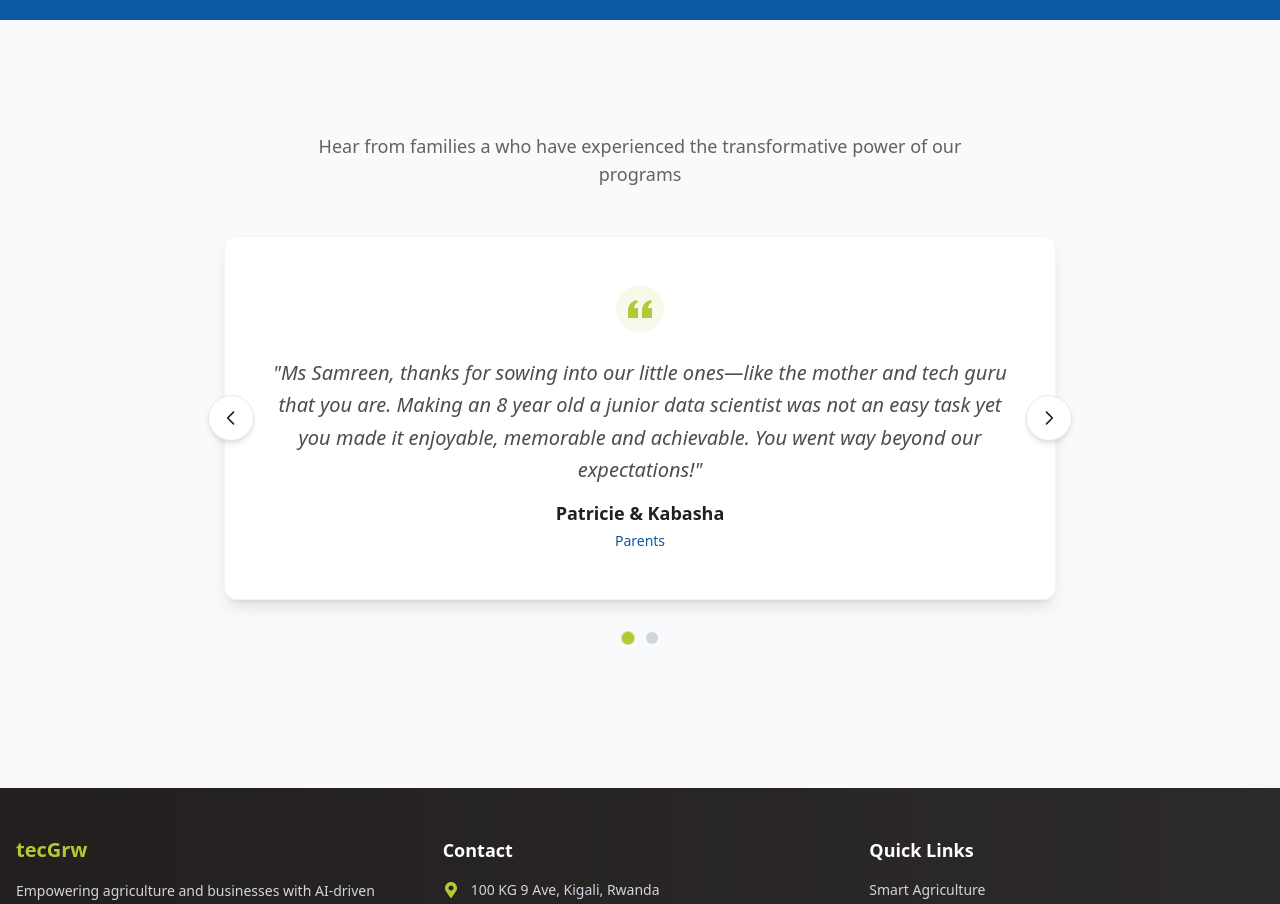
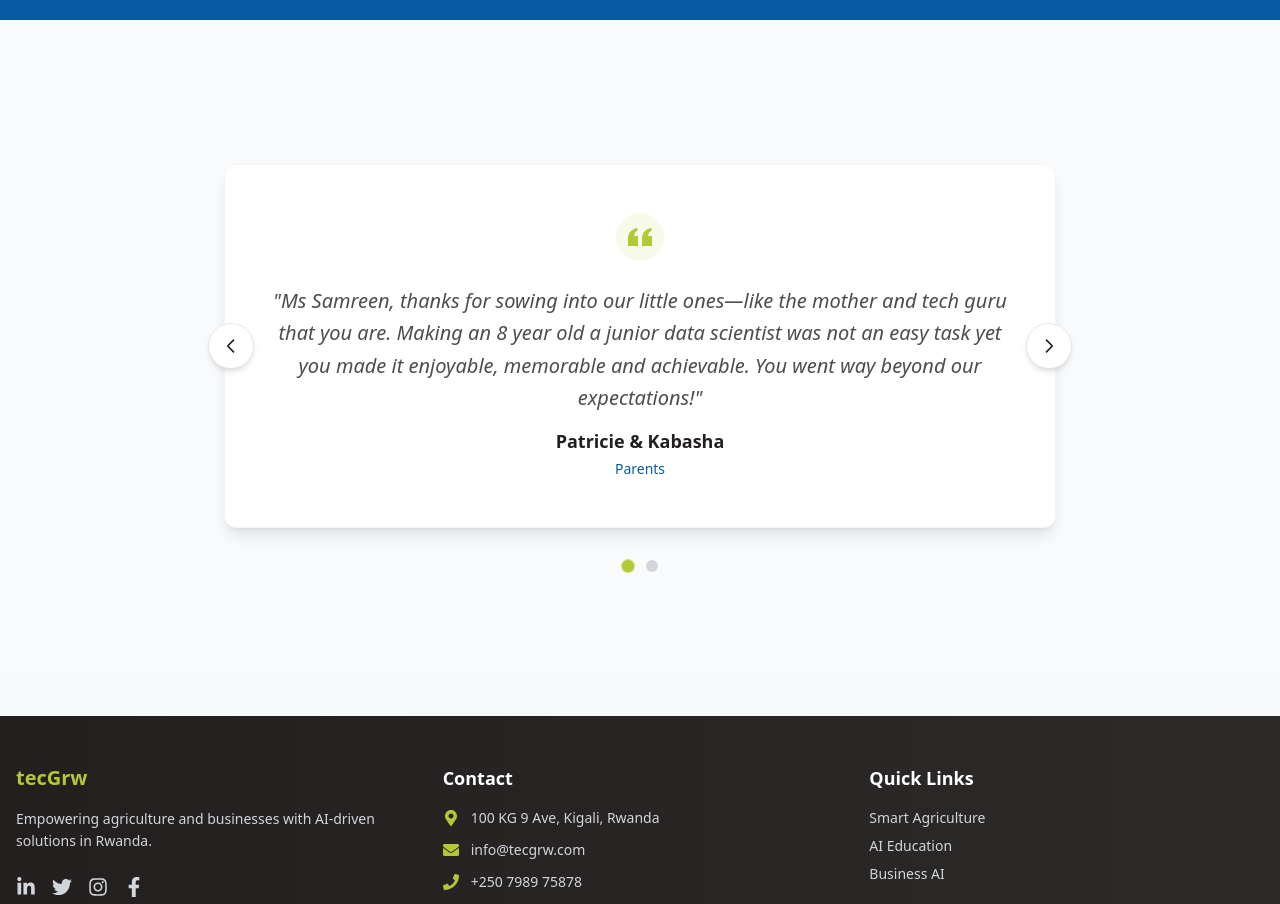
Before and after one commit to tecGrwLtd/tecgrw-website, a React (Vite) app: page /solutions/ai-education in a window 1280 px wide. Shown: the part 3080-3984 px from the top of the page. Built offline with nearby package versions, Linux system fonts and the light colour scheme.

Commit message:
style(testimonials)

```diff
--- /dev/null
+++ b/src/assets/data/testimonials.js
@@ -0,0 +1,14 @@
+const testimonials = [
+  {
+    quote: 'Ms Samreen, thanks for sowing into our little ones—like the mother and tech guru that you are. Making an 8 year old a junior data scientist was not an easy task yet you made it enjoyable, memorable and achievable. You went way beyond our expectations!',
+    name: 'Patricie & Kabasha',
+    role: 'Parents',
+  },
+  {
+    quote: 'I wholeheartedly encourage any parent to consider enrolling their child in this programme. Watching the kids present their data models and connect what they\'d learned to real-life scenarios was not only a proud moment but also a powerful affirmation of the programme\'s value. It\'s an experience that goes far beyond the classroom.',
+    name: 'Parents Testimonial',
+    role: 'Parents',
+  },
+];
+
+export default testimonials;
--- a/src/components/TestimonialsSection.jsx
+++ b/src/components/TestimonialsSection.jsx
@@ -1,20 +1,9 @@
-import React, { useState } from 'react';
+import { useState } from 'react';
 import FadeInSection from './FadeInSection';
 
-const testimonials = [
-  {
-    quote: 'Ms Samreen, thanks for sowing into our little ones—like the mother and tech guru that you are. Making an 8 year old a junior data scientist was not an easy task yet you made it enjoyable, memorable and achievable. You went way beyond our expectations!',
-    name: 'Patricie & Kabasha',
-    role: 'Parents',
-  },
-  {
-    quote: 'I wholeheartedly encourage any parent to consider enrolling their child in this programme. Watching the kids present their data models and connect what they\'d learned to real-life scenarios was not only a proud moment but also a powerful affirmation of the programme\'s value. It\'s an experience that goes far beyond the classroom.',
-    name: 'Parent Testimonial',
-    role: 'AI Education Program',
-  },
-];
+import testimonials from '../assets/data/testimonials';
 
-const TestimonialsSection = ({Heading }) => {
+const TestimonialsSection = ({Heading, subHeading}) => {
   const [idx, setIdx] = useState(0);
   const prev = () => setIdx((i) => (i === 0 ? testimonials.length - 1 : i - 1));
   const next = () => setIdx((i) => (i === testimonials.length - 1 ? 0 : i + 1));
@@ -28,7 +17,7 @@ const TestimonialsSection = ({Heading }) => {
               { Heading }
             </h2>
             <p className="text-lg text-[#231f1f]/70 max-w-2xl mx-auto">
-              Hear from families a who have experienced the transformative power of our programs
+              { subHeading }
             </p>
           </FadeInSection>
         </div>
```
